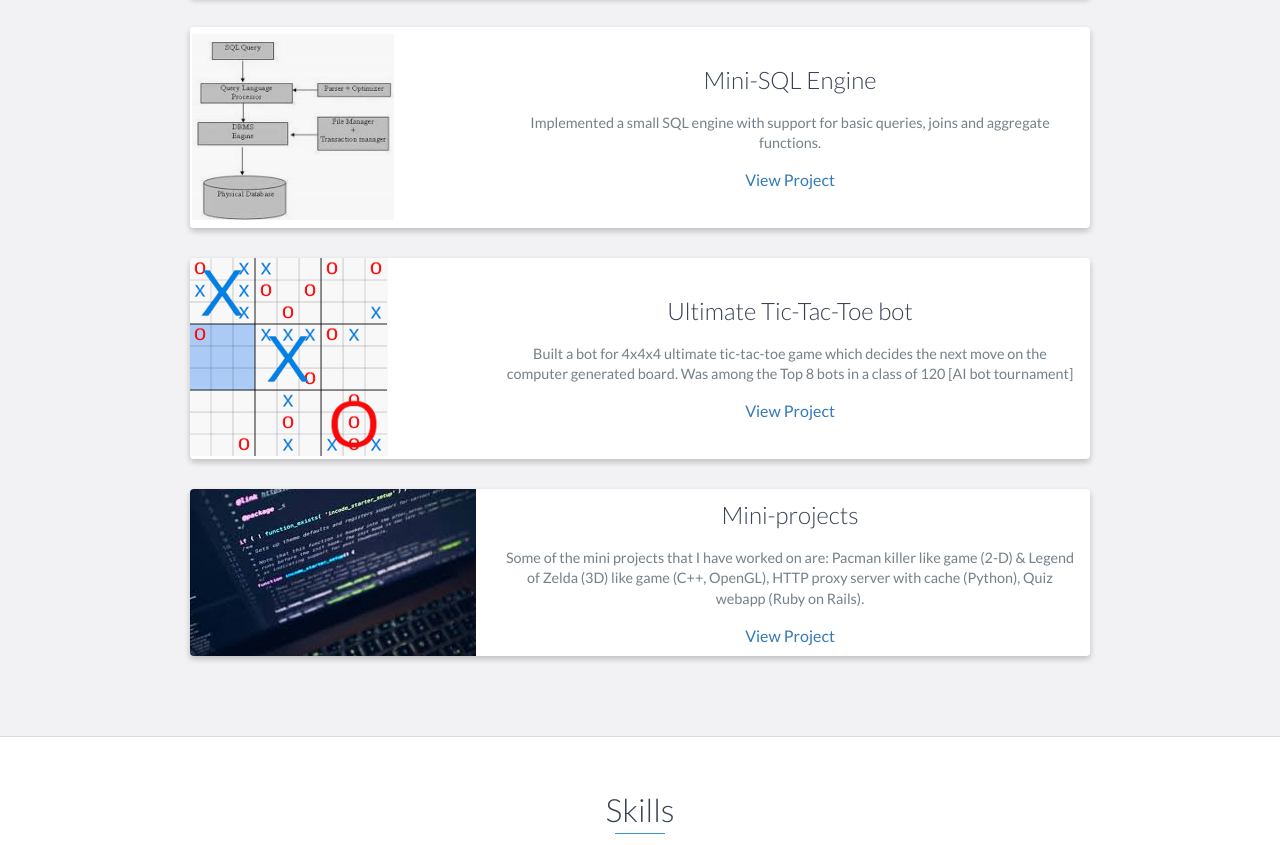
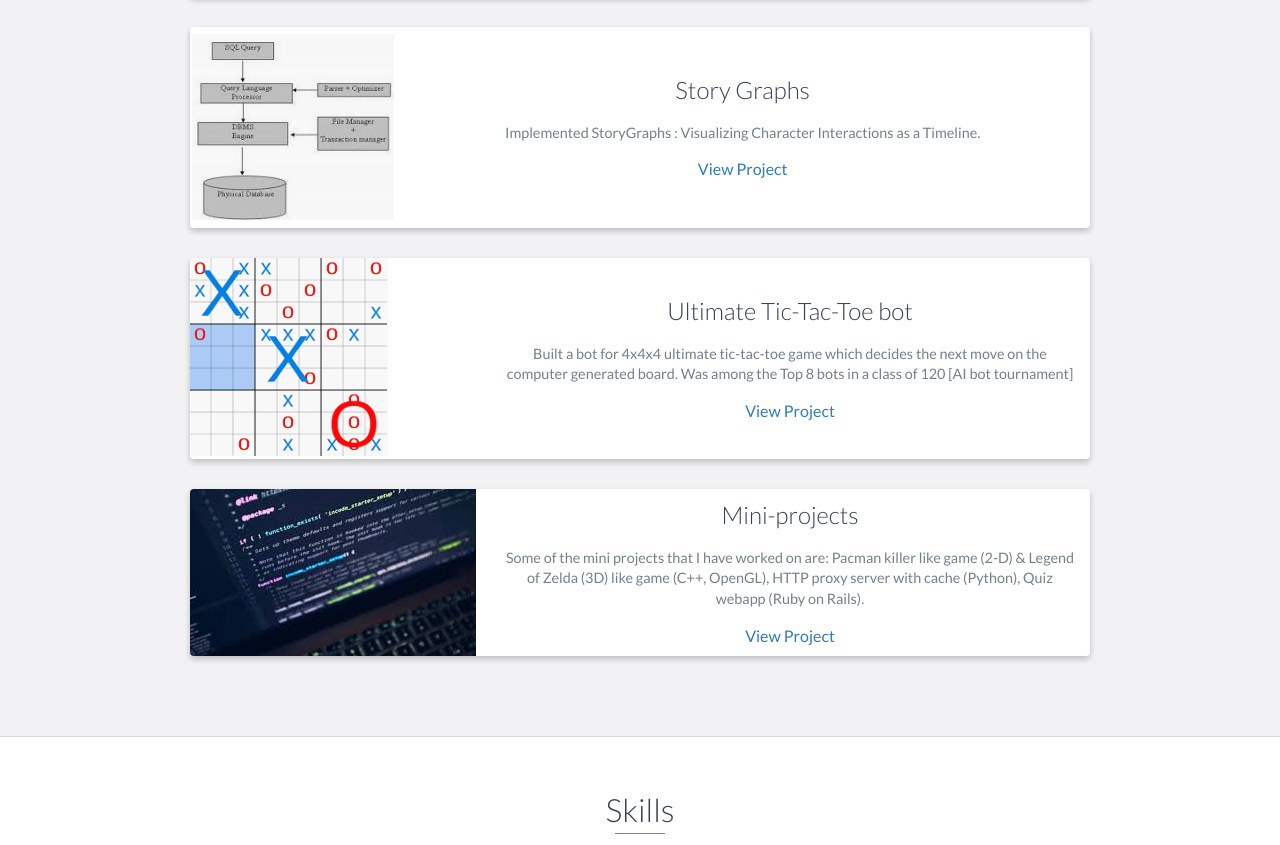
Before and after one commit to harshavardhan-99/harshavardhan-99.github.io, a website: page index.html in a window 1280 px wide. Shown: the part 3495-4340 px from the top of the page. Drawn offline with nearby package versions, Linux system fonts and the light colour scheme.

Commit message:
Update index.html

```diff
--- a/index.html
+++ b/index.html
@@ -5,7 +5,7 @@
     <meta charset="utf-8">
     <meta http-equiv="X-UA-Compatible" content="IE=edge">
     <meta name="viewport" content="width=device-width, initial-scale=1">
-    <meta name="keywords" content="Sumukh, Sumukh S, IIIT Hyderabad, International Institute of Information Technology, Hyderabad, Data Science, NLP, Natural Language Processing, Student, Research, Software Engineering, Internship, SOftware Engineering Internship" />
+    <meta name="keywords" content="Harsha, Harsha Gudupudi, IIIT Hyderabad, International Institute of Information Technology, Hyderabad, Data Science, Structural Engineering, Student, Research, Software Engineering, Internship, SOftware Engineering Internship" />
     <title>Harrsha Gudupudi</title>
     <meta name="description" content="Portfolio website" />
     <meta name="author" content="Sumukh S" />
@@ -230,11 +230,11 @@
                     </div>
                     <!-- End .project-image -->
                     <div class="project-info">
-                        <h3>Mini-SQL Engine</h3>
+                        <h3>Story Graphs</h3>
                         <p>
-                            Implemented a small SQL engine with support for basic queries, joins and aggregate functions.
+                            Implemented StoryGraphs : Visualizing Character Interactions as a Timeline.
                         </p>
-                        <a href="https://github.com/harshavardhan-99/-SQL-Engine-">View Project</a>
+                        <a href="https://github.com/vishalannu/CV-Project-Spring-2020-Team-32">View Project</a>
                     </div>
                     <!-- End .project-info -->
                 </div>
```
